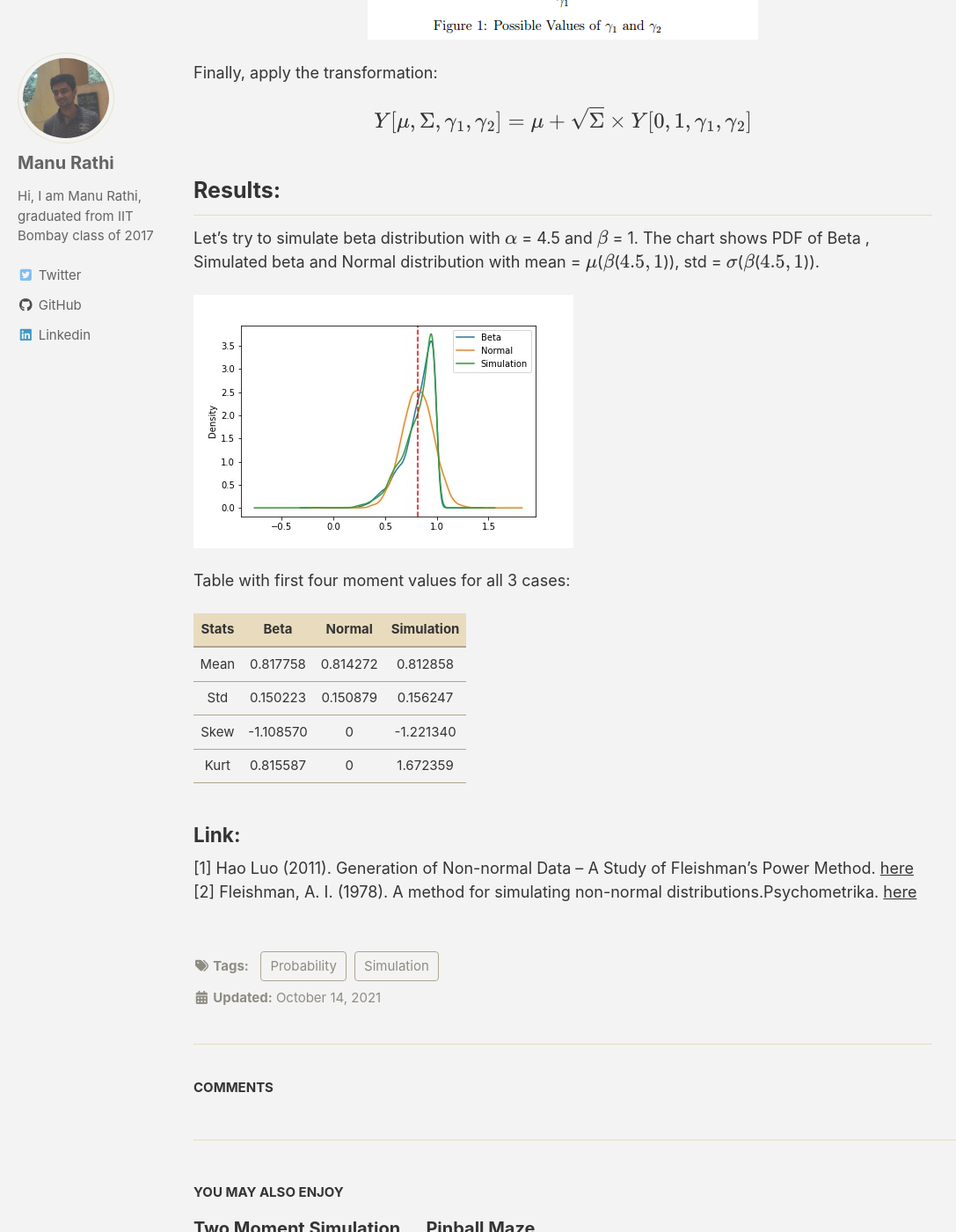
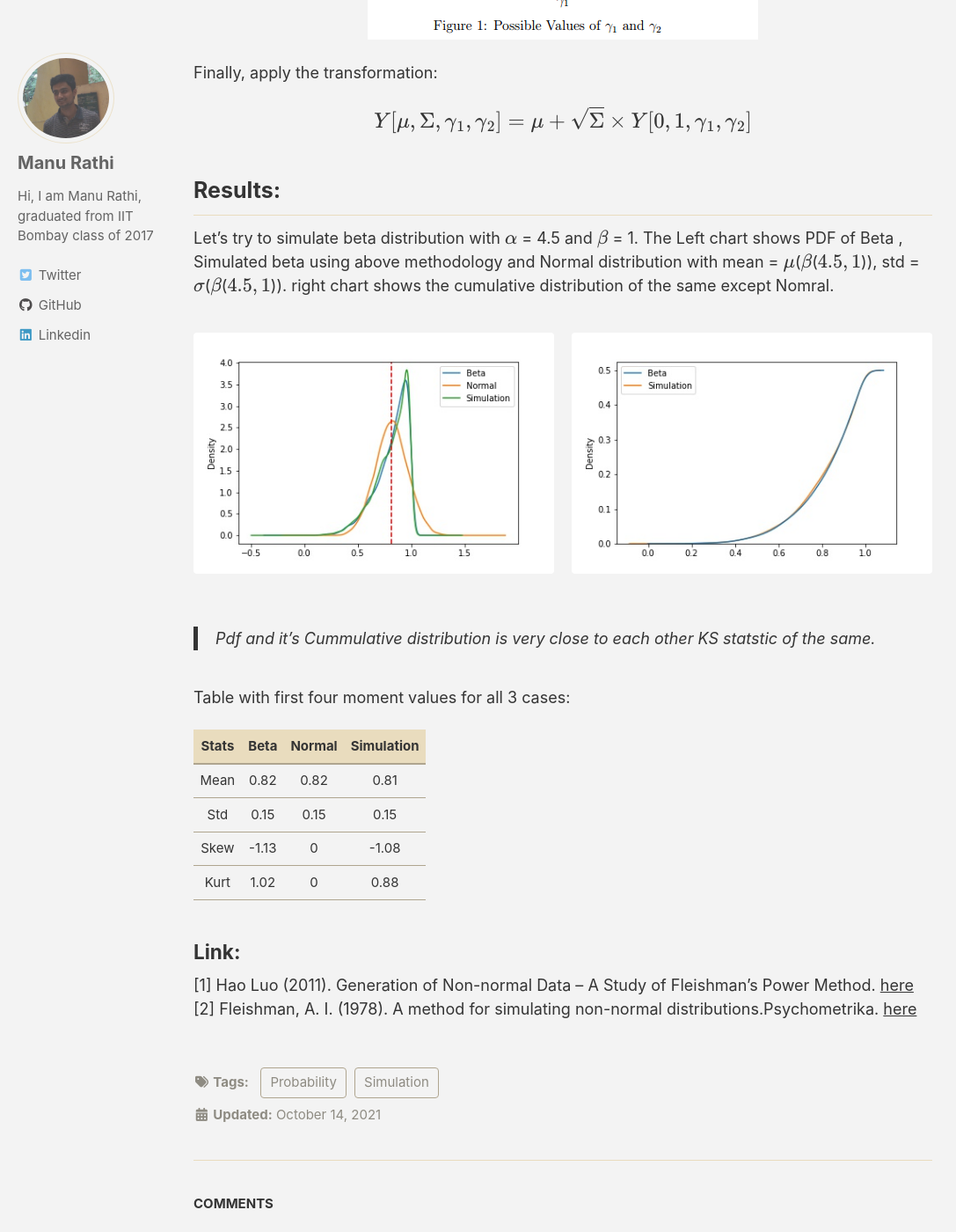
Before and after one commit to manurathi1/manurathi1.github.io, a Jekyll site: the page built from _posts/2021/Oct/2021-10-14-FourMomentSimulation.md, in a window 1280 px wide and 1400 px high, scrolled down 1895 px. Shown: the whole window at 88% size, without its empty margins (0-1087 px from the left). Built offline with Jekyll 4.4.1, drawn with Linux system fonts in a browser that asks for light colours; cached includes are drawn as plain includes; nearby versions of some CDN libraries; formulas are drawn with MathJax 3; comment, search, counter and statistics services are not loaded; some of the changed text lies outside the part shown.

Commit message:
added cummulative graph and new post of drawdown

```diff
--- a/_posts/2021/Oct/2021-10-14-FourMomentSimulation.md
+++ b/_posts/2021/Oct/2021-10-14-FourMomentSimulation.md
@@ -10,7 +10,7 @@ tags:
 # comments: true
 
 ---
-<!-- [![Open In Colab](https://colab.research.google.com/assets/colab-badge.svg)](https://colab.research.google.com/drive/1OonMdRn8GxvdiRFQ17sm2d0qyiLISxyS?usp=sharing) -->
+<!-- [![Open In Colab](https://colab.research.google.com/assets/colab-badge.svg)](https://colab.research.google.com/drive/1hojbyOgCWpUFq0tphAHxXv_Dtb2qmMPa?usp=sharing) -->
 
 <!-- ## Introduction -->
 In the previous  <a href = "/TwoMomentSimulation/"> article </a>  we discussed how to simulate normal distribution points for a given mean and standard deviation / covariance matrix <br/>
@@ -66,19 +66,24 @@ Finally, apply the transformation:
 $$ Y[\mu, \Sigma, \gamma_1, \gamma_2] = \mu + \sqrt{\Sigma} \times Y[0, 1, \gamma_1, \gamma_2] $$
 
 ## Results:
-Let's try to simulate beta distribution with $\alpha$  = 4.5 and $\beta$ = 1. The chart shows PDF of Beta , Simulated beta and Normal distribution with mean = $\mu$($\beta$($4.5,1$)), std = $\sigma$($\beta$($4.5,1$)).
+Let's try to simulate beta distribution with $\alpha$  = 4.5 and $\beta$ = 1. The Left chart shows PDF of Beta , Simulated beta using above methodology and Normal distribution with mean = $\mu$($\beta$($4.5,1$)), std = $\sigma$($\beta$($4.5,1$)). right chart shows the cumulative distribution of the same except Nomral.
 
 
-<a href="/assets/images/2021/Oct/FourMomentSimulation_Sim.jpg"><img src="/assets/images/2021/Oct/FourMomentSimulation_Sim.jpg"></a>
+<figure class="half">
+<a href="/assets/images/2022/Dec/FourMomentSimulation_Pdf.jpg"><img src="/assets/images/2022/Dec/FourMomentSimulation_Pdf.jpg"></a>
+<a href="/assets/images/2022/Dec/FourMomentSimulation_CumSim.jpg"><img src="/assets/images/2022/Dec/FourMomentSimulation_CumSim.jpg"></a>
+</figure>
+
+> Pdf and it's Cummulative distribution is very close to each other KS statstic of the same.
 
 Table with first four moment values for all 3 cases:
 
 | Stats | Beta | Normal | Simulation |
 | :-------: | :---------: | :---------: | :---------: |
-| Mean | 0.817758 | 0.814272| 0.812858|
-| Std | 0.150223 |0.150879 | 0.156247|
-| Skew | -1.108570| 0 | -1.221340|
-| Kurt | 0.815587| 0 | 1.672359|
+| Mean | 0.82 | 0.82 | 0.81 |
+| Std | 0.15 |0.15 | 0.15|
+| Skew | -1.13| 0 | -1.08 |
+| Kurt | 1.02 | 0 | 0.88|
 
 
 
```
Also changed, not shown: _posts/2020/May/2020-05-28-PinballMaze-NormalDistribution.md (+1 -1 lines), _posts/2021/Oct/2021-10-12-TwoMomentSimulation.md (+1 -1 lines), _posts/2022/Dec/2022-12-01-DDLinearity.md (added, +45 -0 lines), assets/images/2022/Dec/FourMomentSimulation_CumSim.jpg (added), assets/images/2022/Dec/FourMomentSimulation_Pdf.jpg (added).
